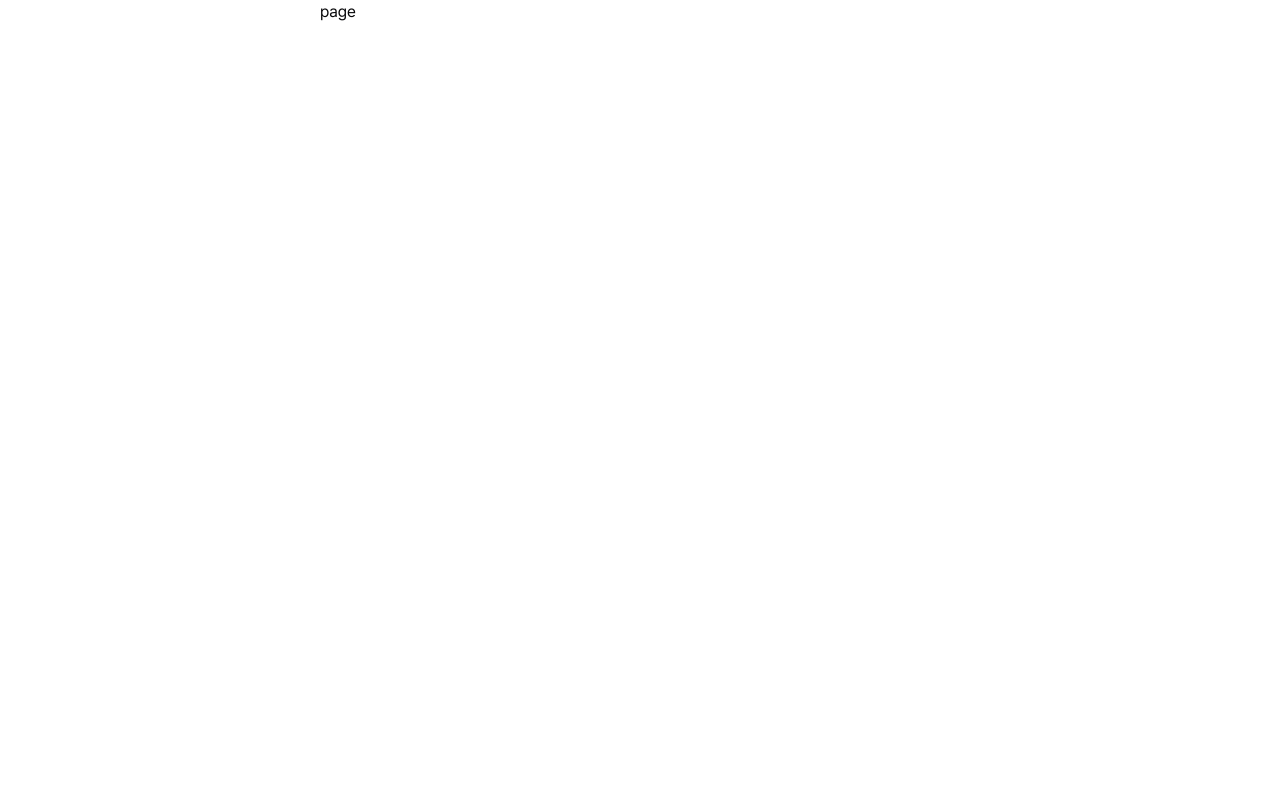
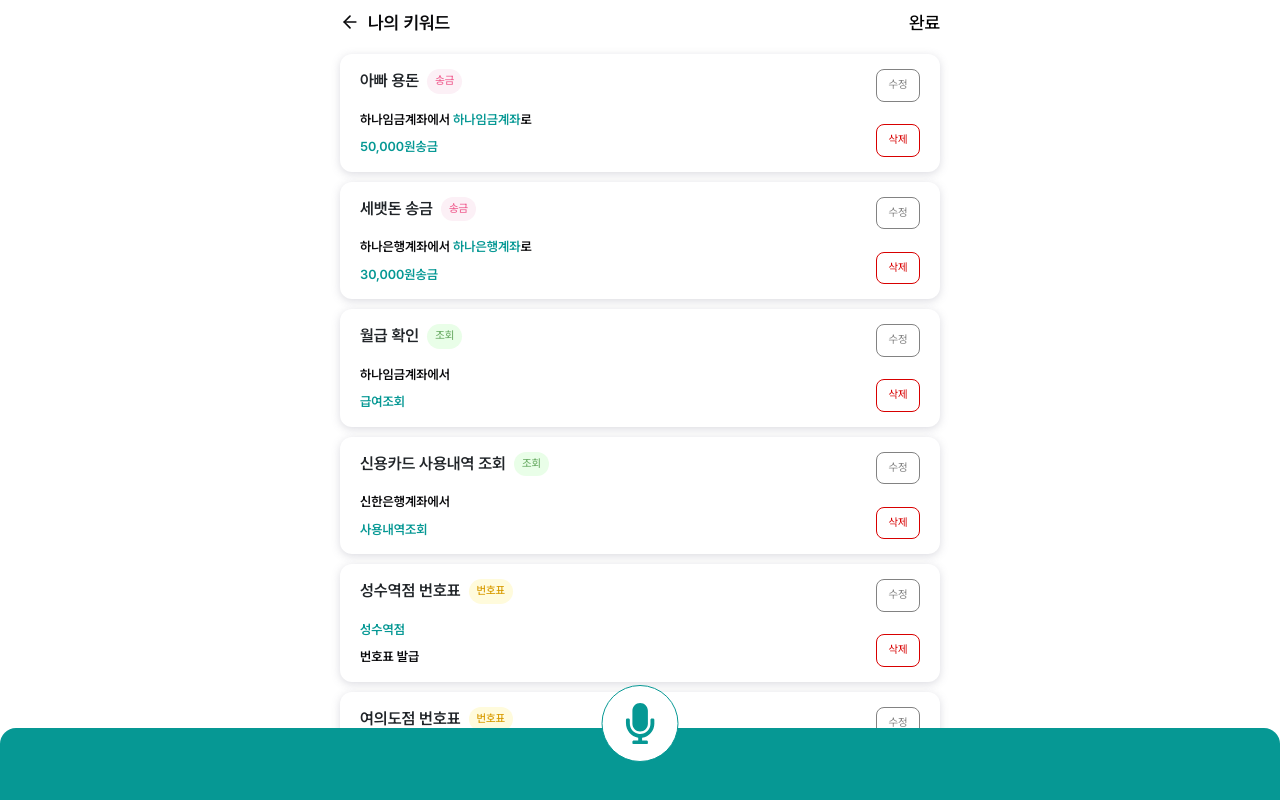
Before and after one commit to KeywordHanaro/KeywordHanaro_FE, a Next.js app: page /keyword/edit in a window 1280 px wide. Built offline with nearby package versions, Linux system fonts and the light colour scheme.

Commit message:
[feat] : 키워드 수정페이지 및 EditKeyword 수정

```diff
--- a/app/(routes)/keyword/edit/page.tsx
+++ b/app/(routes)/keyword/edit/page.tsx
@@ -1,5 +1,43 @@
-const KeywordEditPage = () => {
-  return <div>page</div>;
-};
+'use client';
 
-export default KeywordEditPage;
+import Header from '@/components/atoms/Header';
+import { MicRef } from '@/components/atoms/Mic';
+import AddNewKeyword from '@/components/molecules/AddNewKeyword';
+import EditKeyword from '@/components/molecules/EditKeyword';
+import { KeywordDetailList } from '@/data/keyword';
+import { useRouter } from 'next/navigation';
+
+export default function EditKeywordPage() {
+  const router = useRouter();
+  const onComplete = () => {
+    router.push('/keyword');
+  };
+  const onEditKeyword = (id: number) => {
+    alert(`edit ${id}`);
+  };
+  const onDeleteKeyword = (id: number) => {
+    alert(`delete ${id}`);
+  };
+  return (
+    <div className='flex flex-col h-full'>
+      <Header
+        text='나의 키워드'
+        actionLabel='완료'
+        onBack={() => router.push('/keyword')}
+        onAction={onComplete}
+      ></Header>
+      <div className='flex flex-col flex-grow  overflow-y-scroll pt-[10px] px-5 pb-24 gap-2.5'>
+        {KeywordDetailList.map((each) => (
+          <EditKeyword
+            key={each.id}
+            data={each}
+            onEdit={onEditKeyword}
+            onDelete={onDeleteKeyword}
+          ></EditKeyword>
+        ))}
+        <AddNewKeyword></AddNewKeyword>
+      </div>
+      <MicRef></MicRef>
+    </div>
+  );
+}
--- a/components/molecules/AddNewKeyword.tsx
+++ b/components/molecules/AddNewKeyword.tsx
@@ -5,7 +5,7 @@ import { Card } from '../atoms/Card';
 const AddNewKeyword = () => {
   return (
     <Link href='/keyword/create'>
-      <Card className='items-center gap-[10px] rounded-[12px]'>
+      <Card className='items-center gap-[10px] rounded-[12px] shadow-none border'>
         <div className='flex w-[40px] h-[40px] rounded-full items-center justify-center bg-ToggleBgWhite'>
           <FaPlus className='text-lightGray'></FaPlus>
         </div>
--- a/components/molecules/EditKeyword.tsx
+++ b/components/molecules/EditKeyword.tsx
@@ -7,9 +7,11 @@ import ColorChip from '../atoms/ColorChips';
 
 type EditKeywordProps = {
   data: KeywordDetail;
+  onEdit: (id: number) => void;
+  onDelete: (id: number) => void;
 };
 
-const EditKeyword = ({ data }: EditKeywordProps) => {
+const EditKeyword = ({ data, onEdit, onDelete }: EditKeywordProps) => {
   const { id, type, title } = data;
   const chipColor = getColorByType(type);
   const chipName = getNameByType(type);
@@ -76,10 +78,7 @@ const EditKeyword = ({ data }: EditKeywordProps) => {
   };
 
   return (
-    <Card
-      className='flex-row flex-grow justify-between items-start rounded-[12px] h-full gap-4'
-      onClick={() => alert(id)}
-    >
+    <Card className='flex-row flex-grow justify-between items-start rounded-[12px] h-full gap-4'>
       <div className='flex flex-col flex-grow gap-4'>
         <div className='flex gap-2 items-center'>
           <span className='text-fontBlack text-[16px] font-semibold'>
@@ -90,8 +89,8 @@ const EditKeyword = ({ data }: EditKeywordProps) => {
         <div className='flex flex-col gap-2'>{renderDetails()}</div>
       </div>
       <div className='flex flex-col justify-between h-full'>
-        <EditButton></EditButton>
-        <DelButton></DelButton>
+        <EditButton onClick={() => onEdit(id)}></EditButton>
+        <DelButton onClick={() => onDelete(id)}></DelButton>
       </div>
     </Card>
   );
```
